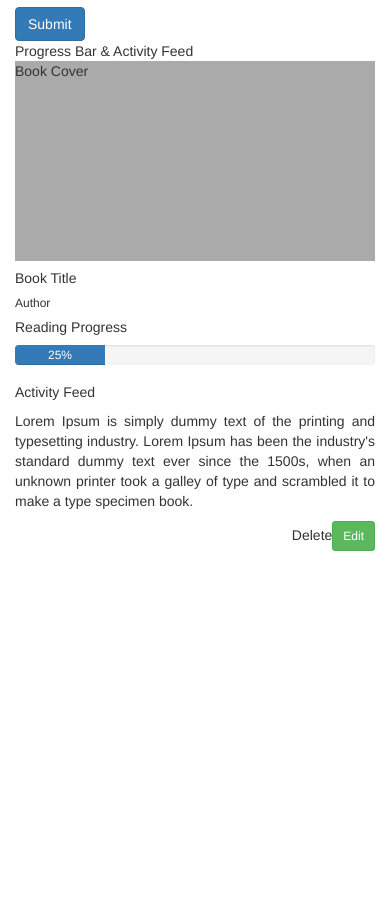
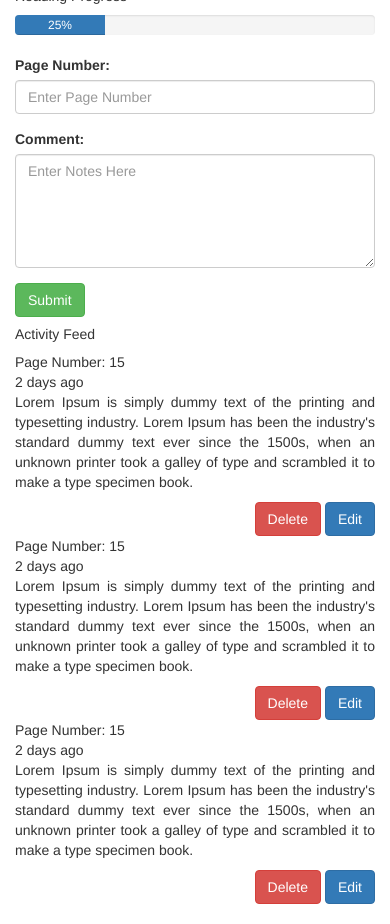
Before and after one commit to 415CA/mod-3-project-frontend, a PHP site: page /test_index.html in a window 390 px wide. Shown: the part 832-1756 px from the top of the page. Before the commit the page ends 1383 px from the top, so only its background shows below. Run offline with PHP 8.4, Linux system fonts and the light colour scheme.

Commit message:
Full HTML rendered in test_index

```diff
--- a/test_index.html
+++ b/test_index.html
@@ -26,7 +26,7 @@
             <span class="navbar-brand mb-0 h1">ReadMe</span>
         </div>
     <ul class="nav navbar-nav navbar-right">
-        <button type="button" class="btn btn-default navbar-btn"> Sign In </button>
+        <button type="button" class="btn btn-default navbar-btn" id="sign_in_button"> Sign In </button>
     </ul>
     </div>
   </nav>
@@ -38,18 +38,42 @@
           <a data-toggle="collapse" href="#collapse1">Add A Book</a>
         </h4>
     </div>
-    <div id="collapse1" class="panel-collapse collapse">
-        <form class="form-inline" id="login-user-form">
+    <div id="collapse1" class="panel-collapse collapse cborder">
+        <form class="form-inline" id="book_search">
             <div class="form-group">
-                <label for="title">Book Title:</label>
-                <input type="text" class="form-control" id="book_title">
-              </div>
-              <div class="form-group">
-                <label for="author">Author:</label>
-                <input type="text" class="form-control" id="book_author">
+                <label for="book">Search Book</label>
+                <input type="text" class="form-control" placeholder="Book Title and Author" id="book_search">
               </div>
               <button type="submit" class="btn btn-default">Search</button>
         </form>
+        <ul class="list-group list-group-flush" id="book_search_results">
+            <li class="list-group-item">
+                <div class="card" style="width: 1000px;">
+                    <div class="row no-gutters">
+                        <div class="col-sm-5">
+                            <img class="card-img" src="http://books.google.com/books/content?id=ia7xAwAAQBAJ&printsec=frontcover&img=1&zoom=1&edge=curl&source=gbs_api" alt="Book Cover">
+                        </div>
+                        <div class="col-sm-16">
+                            <div class="card-body">
+                                <h5 class="card-title">Book Title</h5>
+                                <h6 class="card-title">Author</h6>
+                                <p class="card-text">Join the Cat in the Hat as he makes learning to read a joy! It’s a rainy day and Dick and Sally can’t find anything to do . . . until the Cat in the Hat unexpectedly appears and turns their dreary afternoon into a fun-filled extravaganza! This beloved Beginner Book by Dr. Seuss, which also features timeless Dr. Seuss characters such as Fish and Thing 1 and Thing 2, is fun to read aloud and easy to read alone. Written using 236 different words that any first or second grader can read, it’s a fixture in home and school libraries and a favorite among parents, beginning readers, teachers, and librarians. Originally created by Dr. Seuss, Beginner Books encourage children to read all by themselves, with simple words and illustrations that give clues to their meaning. This Read & Listen edition contains audio narration.</p>
+                                <a class="btn btn-info pull-right">Add Book</a>
+                            </div>
+                        </div>
+                    </div>
+                </div>
+            </li>
+            <li class="list-group-item">Second item</li>
+            <li class="list-group-item">Third item</li>
+            <li class="list-group-item">Fourth item</li>
+            <li class="list-group-item">Fifth item</li>
+            <li class="list-group-item">Sixth item</li>
+            <li class="list-group-item">Seventh item</li>
+            <li class="list-group-item">Eighth item</li>
+            <li class="list-group-item">Ninth item</li>
+            <li class="list-group-item">Tenth item</li>
+        </ul>
 <!-- Add JS to show results when Search button is clicked -->
     </div>
   </div>
@@ -69,11 +93,20 @@
         </ul>
     </div>
 <!-- Section for Annotation Form -->
-    <div class="col-sm-5" id="classrooms">
+    <div class="col-sm-5" id="annotation_form">
         Annotation Form
-        <div class="fakeimg" id="book_image">Book Cover</div>
-        <h5>Book Title</h5>
-        <h6>Author</h6>
+        <div class="card" style="width:400px">
+            <img class="card-img-top" src="http://books.google.com/books/content?id=3MKyDwAAQBAJ&printsec=frontcover&img=1&zoom=1&edge=curl&source=gbs_api" alt="Card image" style="width:100%">
+            <div class="card-body">
+              <h5 class="card-title">Book Title</h5>
+              <h6 class="card-title">Author</h6>
+              <p class="card-text">The special anniversary edition of The Little Engine That Could™ contains the entire text and original artwork. Young readers, as well as parents and grandparents, will treasure the story of the blue locomotive who exemplifies the power of positive thinking.</p>
+            </div>
+        </div>
+        <h5>Reading Progress</h5>
+        <div class="progress" id="progress_bar_div">
+            <div class="progress-bar" id="progress_bar" style="width:25%">25%</div>
+        </div>
         <div class="form-group">
             <label for="page_number">Page Number:</label>
             <input type="text" class="form-control" placeholder="Enter Page Number" id="page_number">
@@ -82,25 +115,57 @@
             <label for="comment">Comment:</label>
             <textarea class="form-control" rows="5" placeholder="Enter Notes Here" id="comment"></textarea>
           </div>
-          <button type="submit" class="btn btn-primary">Submit</button>
+          <button type="button" class="btn btn-success">Submit</button>
     </div>
-<!-- Section for Progress Bar and Annotation Feed -->
-    <div class="col-sm-5" id="grade_table">
-        Progress Bar & Activity Feed
-        <div class="fakeimg" id="book_image">Book Cover</div>
-        <h5>Book Title</h5>
-        <h6>Author</h6>
-        <h5>Reading Progress</h5>
-        <div class="progress">
-            <div class="progress-bar" id="progress bar" style="width:25%">25%</div>
-        </div>
+<!-- Section for Annotation Feed -->
+    <div class="col-sm-5" id="annotation_feed">
+
         <h5>Activity Feed</h5>
           <div class="p-3 bg-white mt-2 rounded">
             <div class="d-flex justify-content-between" id="activity_feed">
-                <div class="comment-text text-justify mt-2">
-                    <p>Lorem Ipsum is simply dummy text of the printing and typesetting industry. Lorem Ipsum has been the industry's standard dummy text ever since the 1500s, when an unknown printer took a galley of type and scrambled it to make a type specimen book.</p>
+                <div class="comment-text text-justify mt-2" id="annotations">
+                    <div class="d-flex flex-column ml-2">
+                        <span class="font-weight-bold">Page Number: 15</span>
+                        <br>
+                        <span class="day">2 days ago</span>
+                        <br>
+                        <p>Lorem Ipsum is simply dummy text of the printing and typesetting industry. Lorem Ipsum has been the industry's standard dummy text ever since the 1500s, when an unknown printer took a galley of type and scrambled it to make a type specimen book.</p>
+                    </div>
                 </div>
-                <div class="d-flex justify-content-end align-items-center comment-buttons mt-2 text-right"><span class="mr-3 delete">Delete</span><button class="btn btn-success btn-sm border-0 px-3" type="button">Edit</button></div>
+                <div class="d-flex justify-content-end align-items-center comment-buttons mt-2 text-right">
+                    <button type="button" class="btn btn-danger" id="delete_annotation">Delete</button>
+                    <button type="button" class="btn btn-primary" id="edit_annotation">Edit</button>
+                </div>
+            </div>
+            <div class="d-flex justify-content-between" id="activity_feed">
+                <div class="comment-text text-justify mt-2" id="annotations">
+                    <div class="d-flex flex-column ml-2">
+                        <span class="font-weight-bold">Page Number: 15</span>
+                        <br>
+                        <span class="day">2 days ago</span>
+                        <br>
+                        <p>Lorem Ipsum is simply dummy text of the printing and typesetting industry. Lorem Ipsum has been the industry's standard dummy text ever since the 1500s, when an unknown printer took a galley of type and scrambled it to make a type specimen book.</p>
+                    </div>
+                </div>
+                <div class="d-flex justify-content-end align-items-center comment-buttons mt-2 text-right">
+                    <button type="button" class="btn btn-danger" id="delete_annotation">Delete</button>
+                    <button type="button" class="btn btn-primary" id="edit_annotation">Edit</button>
+                </div>
+            </div>
+            <div class="d-flex justify-content-between" id="activity_feed">
+                <div class="comment-text text-justify mt-2" id="annotations">
+                    <div class="d-flex flex-column ml-2">
+                        <span class="font-weight-bold">Page Number: 15</span>
+                        <br>
+                        <span class="day">2 days ago</span>
+                        <br>
+                        <p>Lorem Ipsum is simply dummy text of the printing and typesetting industry. Lorem Ipsum has been the industry's standard dummy text ever since the 1500s, when an unknown printer took a galley of type and scrambled it to make a type specimen book.</p>
+                    </div>
+                </div>
+                <div class="d-flex justify-content-end align-items-center comment-buttons mt-2 text-right">
+                    <button type="button" class="btn btn-danger" id="delete_annotation">Delete</button>
+                    <button type="button" class="btn btn-primary" id="edit_annotation">Edit</button>
+                </div>
             </div>
         </div>
     </div>
```
Also changed, not shown: index.css (+13 -2 lines).
